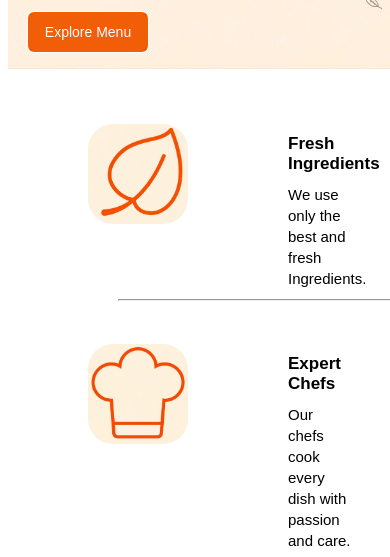
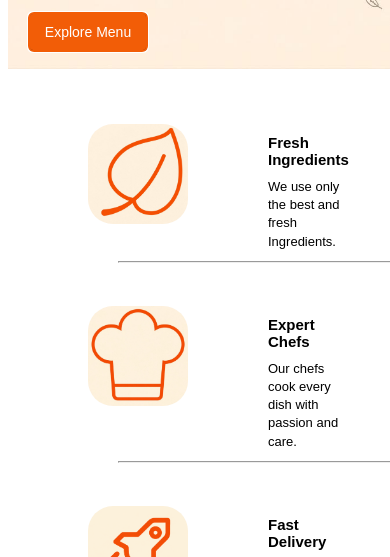
Before and after one commit to martha499eid/Bite-Delight, a plain HTML site: page index.html in a window 390 px wide. Shown: the part 259-816 px from the top of the page. Drawn offline with Linux system fonts and the light colour scheme; a web font is replaced by a local one.

Commit message:
edit section in css

```diff
--- a/style.css
+++ b/style.css
@@ -575,15 +575,15 @@ h1 {
 
 .feature h2 {
     margin: 0 0 10px;
-    margin-left: 70px;
-    font-size: 17px;
+    margin-left: 50px;
+    font-size: 15px;
 }
 
 .feature p {
     line-height: 1.4;
     margin: 0px;
-    font-size: 15px;
-    margin-left: 70px
+    font-size: 13px;
+    margin-left: 50px
 }
 
 .features article {
```
